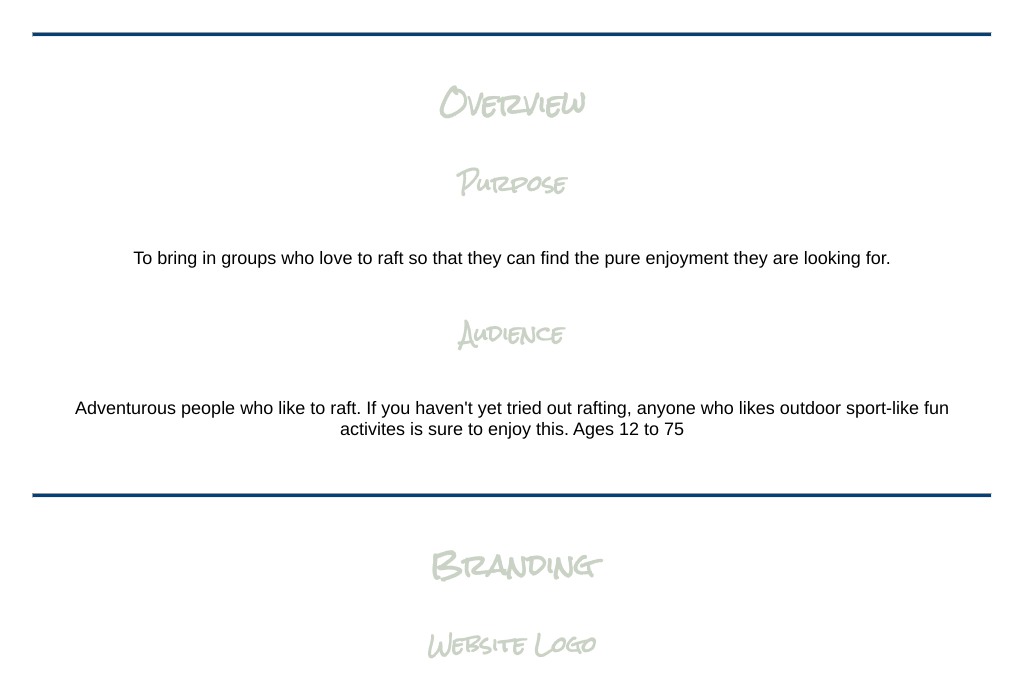
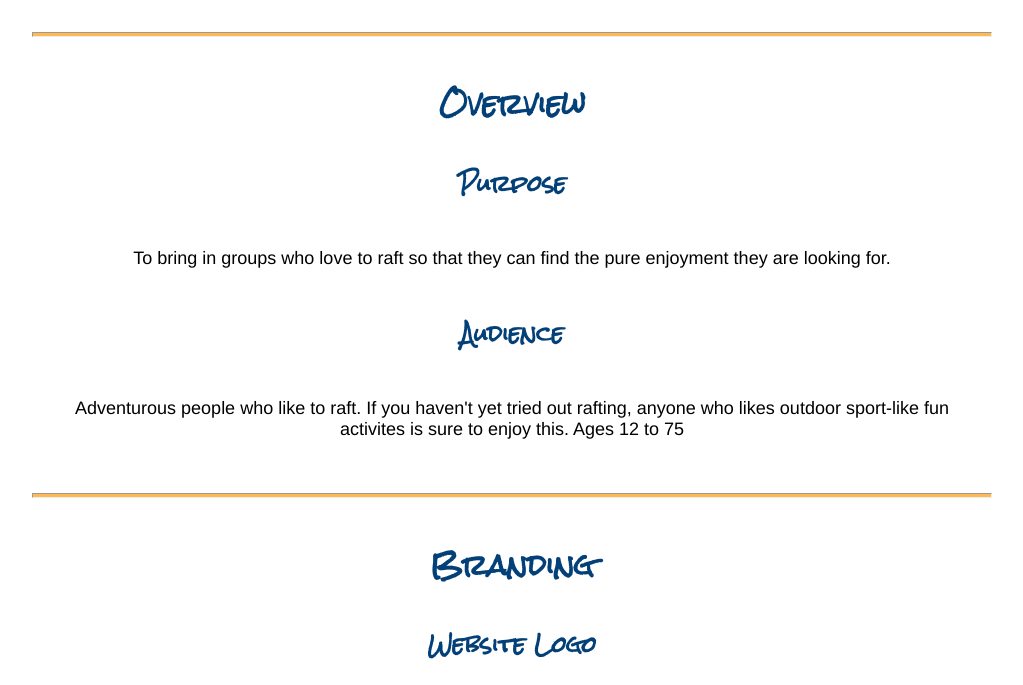
Before and after one commit to JosephTurgoose/wdd130, a plain HTML site: page wwr/site-plan-rafting.html in a window 1280 px wide. Shown: the part 420-1105 px from the top of the page, without its empty margins (128-1151 px from the left). Drawn offline with Linux system fonts and the light colour scheme; a web font is replaced by a local one.

Commit message:
New Content

```diff
--- a/wwr/styles/site-plan-rafting.css
+++ b/wwr/styles/site-plan-rafting.css
@@ -6,25 +6,25 @@ Fonts are separated by a | */
 
 :root {
   /* change the values below to your colors from your palette */
-  --primary-color: #CAD2C5   ;
+  --primary-color: #034078   ;
   --secondary-color: #1282A2 ;
-  --accent1-color: #034078;
-  --accent2-color: white;
+  --accent1-color: rgb(255, 185, 79);
+  --accent2-color: rgb(209, 209, 208);
 
   /* change the values below to your chosen font(s) */
   --heading-font: "Rock Salt";
   --paragraph-font: "Luxurious Roman", Helvetica, sans-serif;
 
   /* these colors below should be chosen from among your palette colors above */
-  --headline-color-on-white: #CAD2C5;  /* headlines on a white background */
+  --headline-color-on-white: #034078;  /* headlines on a white background */
   --headline-color-on-color: white; /* headlines on a colored background */
-  --paragraph-color-on-white: #CAD2C5; /* paragraph text on a white background */
+  --paragraph-color-on-white: rgb(22, 22, 22); /* paragraph text on a white background */
   --paragraph-color-on-color: white; /* paragraph text on a colored background */
-  --paragraph-background-color: #CAD2C5  ;
+  --paragraph-background-color: #034078;
   --nav-link-color: #CAD2C5;
   --nav-background-color: #1282A2;
-  --nav-hover-link-color: white;
-  --nav-hover-background-color: #CAD2C5;
+  --nav-hover-link-color: #034078;
+  --nav-hover-background-color: rgb(209, 209, 208);
 }
 
 
```
Also changed, not shown: personal_website/site-plan.html (+5 -0 lines), personal_website/contact-us.css (added), personal_website/contact-us.html (added), personal_website/images/my game screenshot.png (added).
